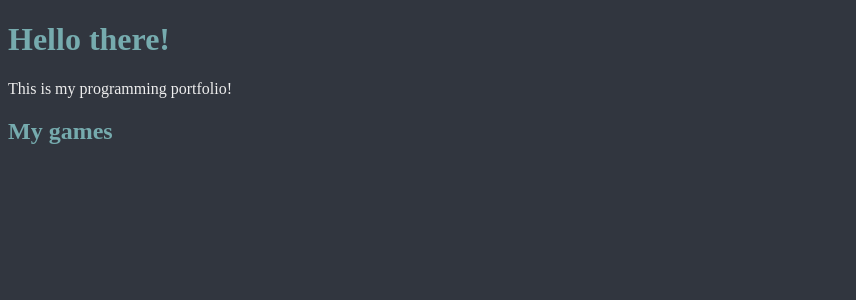
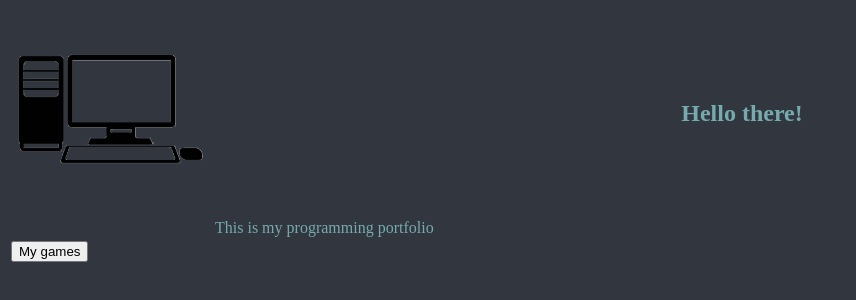
Before and after one commit to Tamorsz/PortfolioSite, a plain HTML site: page Portfolio.html in a window 1280 px wide. Shown: the whole page, without its empty margins (0-856 px from the left). Drawn offline with Linux system fonts and the light colour scheme.

Commit message:
Upload to github

```diff
--- a/Portfolio.html
+++ b/Portfolio.html
@@ -4,16 +4,35 @@
         <title>Portfolio of Tamás Orosz</title>
         <style>
             body{background-color: rgb(49, 54, 63);}
-            h1 {color: rgb(118, 171, 174);}
-            h2 {color: rgb(118, 171, 174);}
+            th {color: rgb(118, 171, 174); font-size: x-large;}
+            td {color: rgb(118, 171, 174);}
             p {color: rgb(238, 238, 238);}
             a {color: rgb(118, 171, 174); text-decoration: none;}
             a:hover {text-decoration: underline;}
         </style>
     </head>
     <body>
-        <h1>Hello there!</h1>
-        <p>This is my programming portfolio!</p>
-        <h2><a href="GamesSite.html">My games</a></h2>
+        <table style="width: 100%;">
+            <tr>
+                <td style="width: 10%;"><img src="logo.png" alt="logo" width="200"></td>
+                <th style="width: 90%;">Hello there!</th>
+            </tr>
+            <tr>
+                <td></td>
+                <td>This is my programming portfolio</td>
+            </tr>
+            <tr>
+                <td><input type="button" value="My games" onclick="ToLink('GamesSite.html')" ></td>
+                <td></td>
+            </tr>
+
+        </table>
+
+        <script>
+            function ToLink(link)
+            {
+                window.location.href = link
+            }
+        </script>
     </body>
 </html>
```
Also changed, not shown: logo.png (added).
